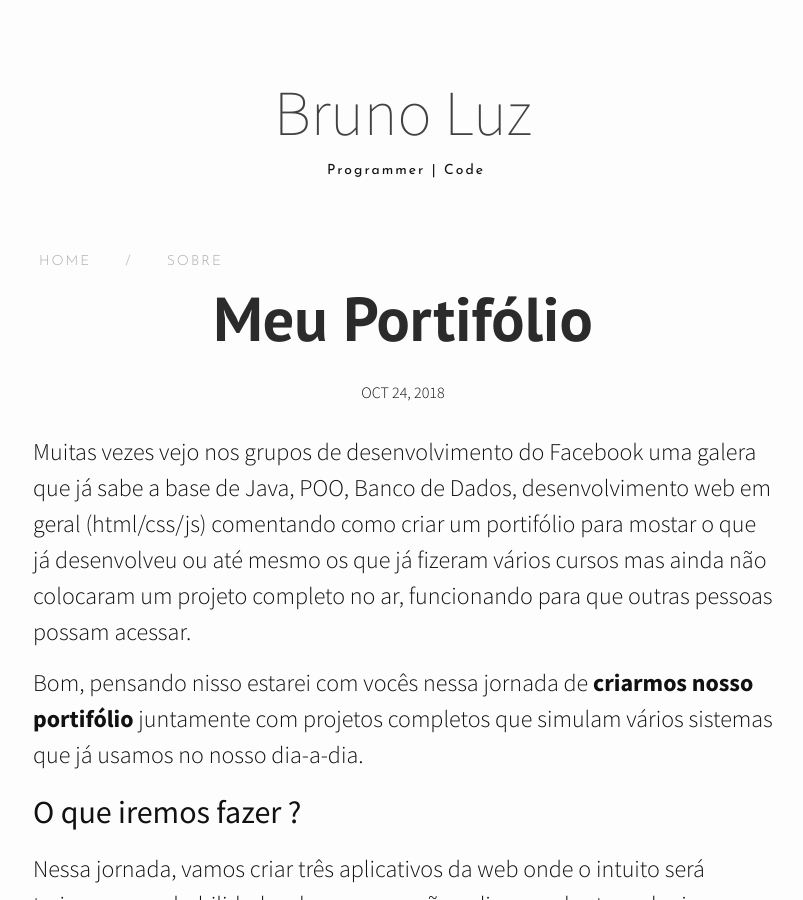
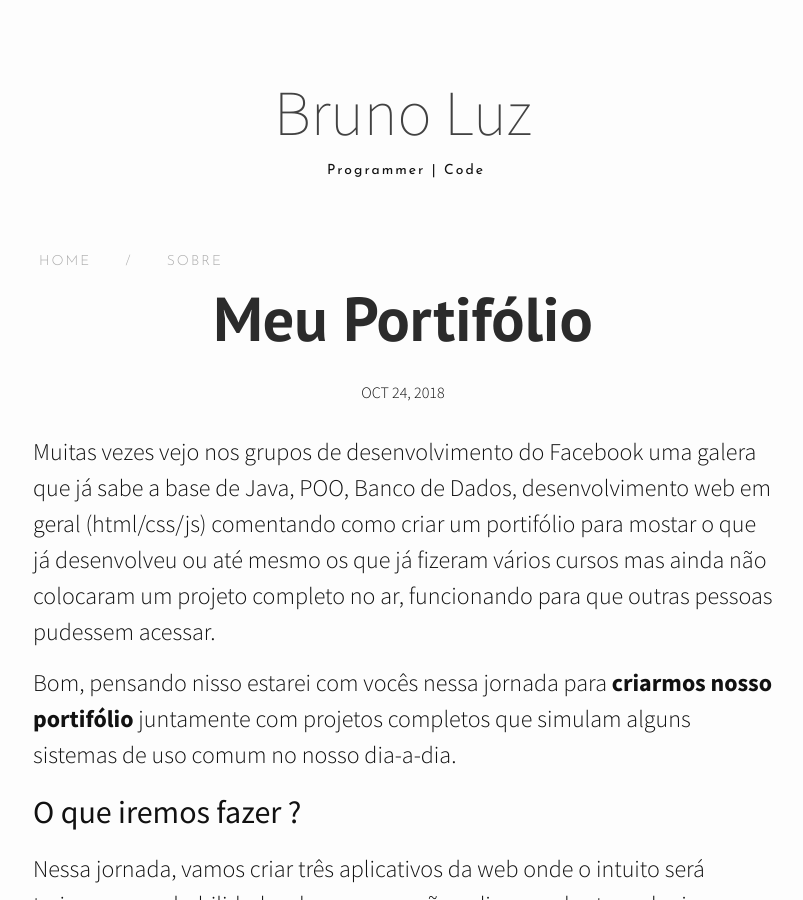
Before and after one commit to BSTK/bstk.github.io, a Jekyll site: the page built from _posts/2018-10-24-meu-portifolio.md, in a window 1280 px wide and 900 px high. Shown: the whole window, without its empty margins (237-1040 px from the left). Built offline with Jekyll 4.4.1, drawn with Linux system fonts in a browser that asks for light colours; nearby versions of some CDN libraries; comment, search, counter and statistics services are not loaded; some of the changed text lies outside the part shown.

Commit message:
Correção post

```diff
--- a/_posts/2018-10-24-meu-portifolio.md
+++ b/_posts/2018-10-24-meu-portifolio.md
@@ -4,13 +4,13 @@ title:  "Meu Portifólio"
 date:   2018-10-24 17:10:00 +0530
 ---
 
-Muitas vezes vejo nos grupos de desenvolvimento do Facebook uma galera que já sabe a base de Java, POO, Banco de Dados, desenvolvimento web em geral (html/css/js) comentando como criar um portifólio para mostar o que já desenvolveu ou até mesmo os que já fizeram vários cursos mas ainda não colocaram um projeto completo no ar, funcionando para que outras pessoas possam acessar.
+Muitas vezes vejo nos grupos de desenvolvimento do Facebook uma galera que já sabe a base de Java, POO, Banco de Dados, desenvolvimento web em geral (html/css/js) comentando como criar um portifólio para mostar o que já desenvolveu ou até mesmo os que já fizeram vários cursos mas ainda não colocaram um projeto completo no ar, funcionando para que outras pessoas pudessem acessar.
 
-Bom, pensando nisso estarei com vocês nessa jornada de **criarmos nosso portifólio** juntamente com projetos completos que simulam vários sistemas que já usamos no nosso dia-a-dia.
+Bom, pensando nisso estarei com vocês nessa jornada para **criarmos nosso portifólio** juntamente com projetos completos que simulam alguns sistemas de uso comum no nosso dia-a-dia.
 
 ## O que iremos fazer ?
 
-Nessa jornada, vamos criar três aplicativos da web onde o intuito será treinar nossas habilidades de programação e diversas das tecnologias que vemos ai nos anúncios de empregos, nos fórums, nos grupos de desenvolvimento e etc.
+Nessa jornada, vamos criar três aplicativos da web onde o intuito será treinar nossas habilidades de programação e diversas das tecnologias que vemos nos anúncios de empregos, nos fórums, nos grupos de desenvolvimento e etc.
 
 
 ## CarMais
@@ -65,11 +65,9 @@ O intuito é aprender as diversas tecnologias disponíveis, por isso não iremos
 
 Abaixo, deixo alguns links explicando como criar sua conta e como usar o GitHub e Heroku
 
-    - [GitHub | Guia Completo do Iniciante](https://www.youtube.com/watch?v=UbJLOn1PAKw)
-
-    - [Fazendo Deploy no Heroku](https://www.youtube.com/watch?v=kY4u39a6Ueg)
-
-    - [Aplicação Spring Boot no Heroku: como fazer deploy de uma API RESTful](https://www.youtube.com/watch?v=dusvP0CFisw)
+[GitHub | Guia Completo do Iniciante](https://www.youtube.com/watch?v=UbJLOn1PAKw)
+[Fazendo Deploy no Heroku](https://www.youtube.com/watch?v=kY4u39a6Ueg)
+[Aplicação Spring Boot no Heroku: como fazer deploy de uma API RESTful](https://www.youtube.com/watch?v=dusvP0CFisw)
 
 
 
```
Also changed, not shown: other parts of _posts/2018-10-24-meu-portifolio.md (+1 -1 lines).
